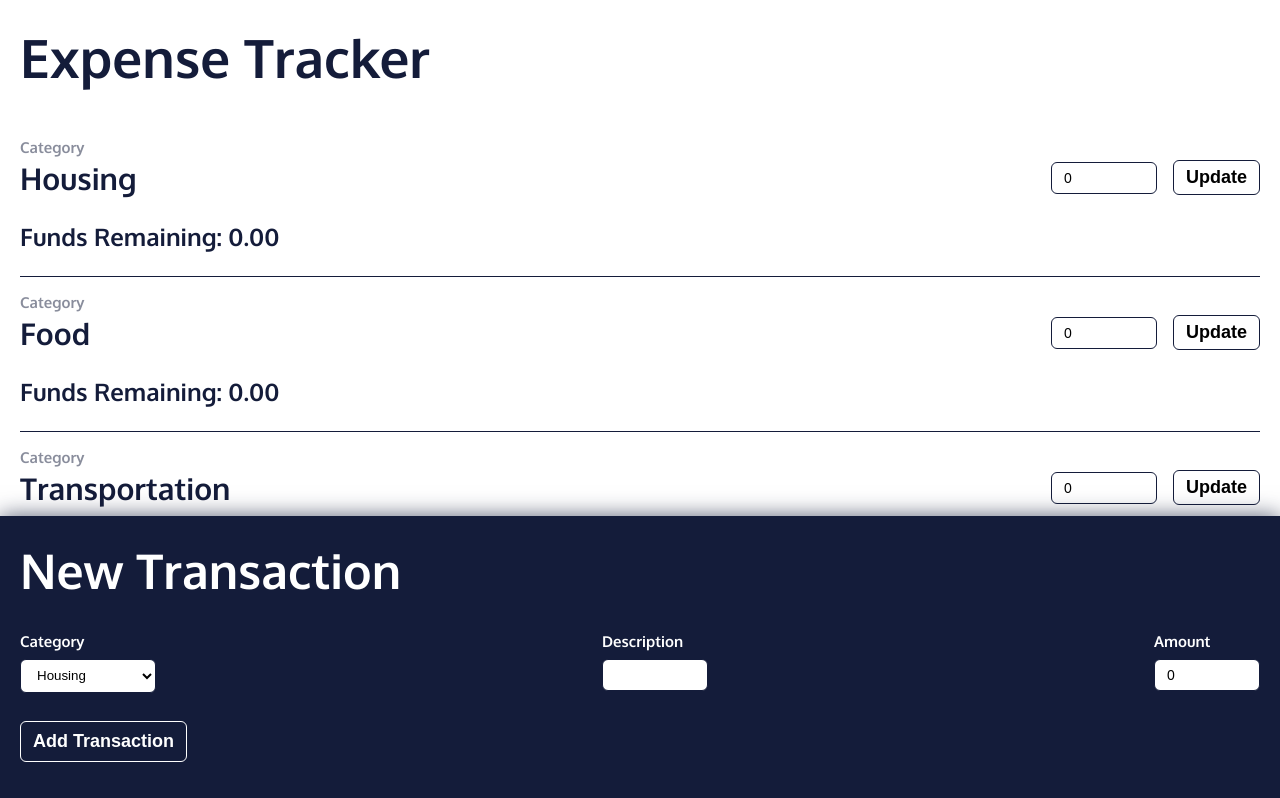
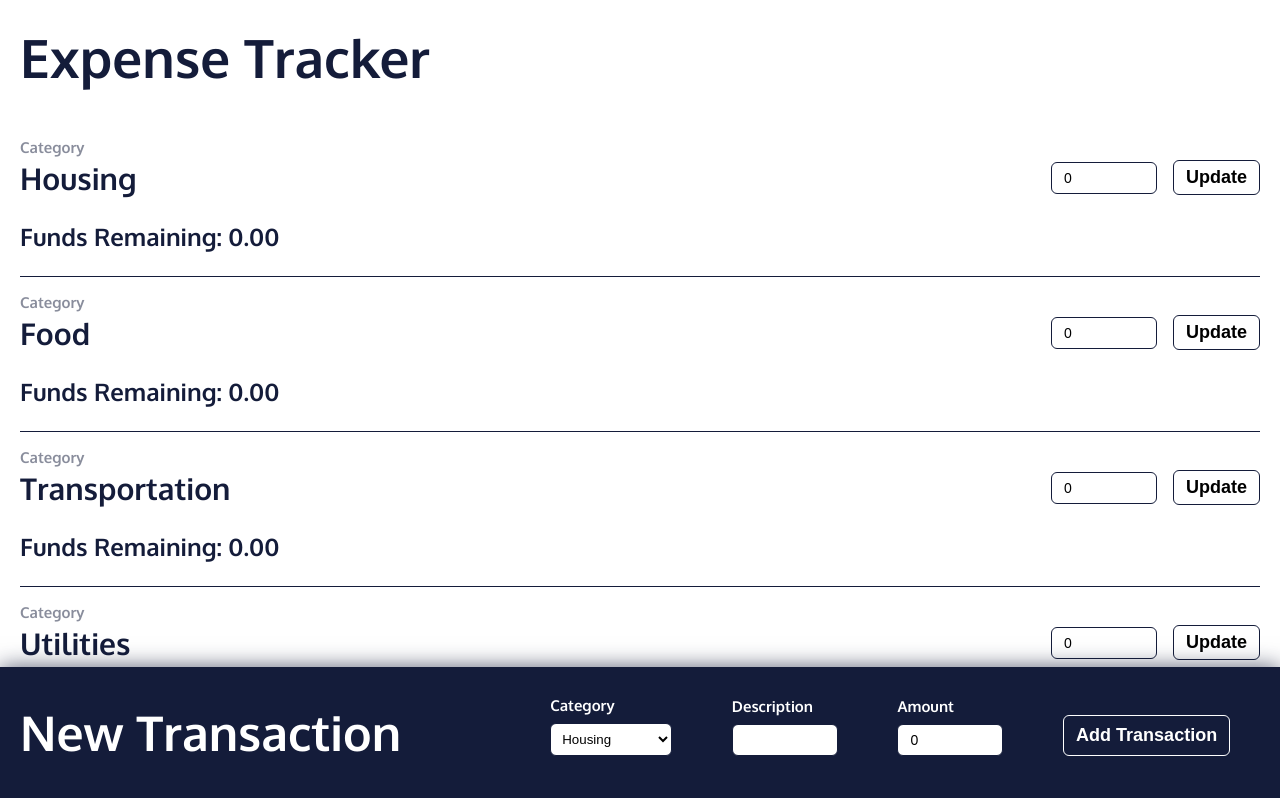
Before and after one commit to E-D-Richard/budget-tracker-webbapp, a React (Create React App) app: page / in a window 1280 px wide. Shown: the top 798 px of the page. Built offline with nearby package versions, Linux system fonts and the light colour scheme.

Commit message:
restyled new-transaction form

```diff
--- a/src/components/TransactionForm.js
+++ b/src/components/TransactionForm.js
@@ -31,7 +31,6 @@ export default function TransactionForm({ categories }) {
     <section className="new-transaction-section">
       <h2>New Transaction</h2>
       <form onSubmit={handleSubmit}>
-        <div className="form-wrapper">
           <div>
             <label htmlFor="category">Category</label>
             <select
@@ -67,10 +66,11 @@ export default function TransactionForm({ categories }) {
               step="0.01"
             />
           </div>
-        </div>
+
 
         <button>Add Transaction</button>
       </form>
+
     </section>
   );
 }
--- a/src/index.css
+++ b/src/index.css
@@ -106,6 +106,9 @@ input {
 }
 
 .new-transaction-section {
+  display: flex;
+  justify-content: space-between;
+  align-items: center;
   background: var(--main-text-color);
   color: var(--white);
   margin-left: -20px;
@@ -126,13 +129,30 @@ input {
   margin-bottom: 8px;
 }
 
-.form-wrapper {
+.new-transaction-section h2 {
+  flex-grow: 1;
+  margin-bottom: 0;
+  margin-top: 0.7rem;
+}
+
+.new-transaction-section form {
+  flex-grow: 2;
   display: flex;
-  justify-content: space-between;
-  margin-bottom: 28px;
+  justify-content: space-around;
+  align-items: flex-end;
+}
+
+.new-transaction-section form div select {
+  height: 60%;
+  padding: 7px ;
+}
+
+.new-transaction-section input {
+  height: 33%;
 }
 
 .new-transaction-section button {
+  height: 33%;
   padding: 9px 12px;
   border-radius: 6px;
   border: solid 1px #ffffff;
```
